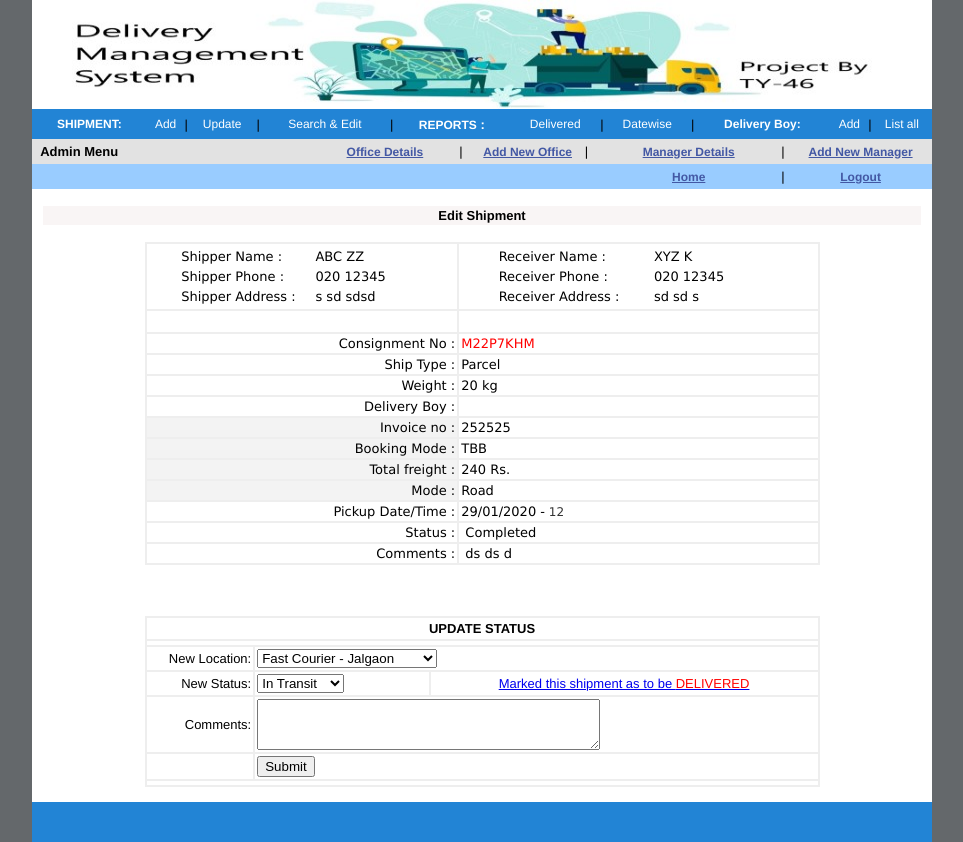
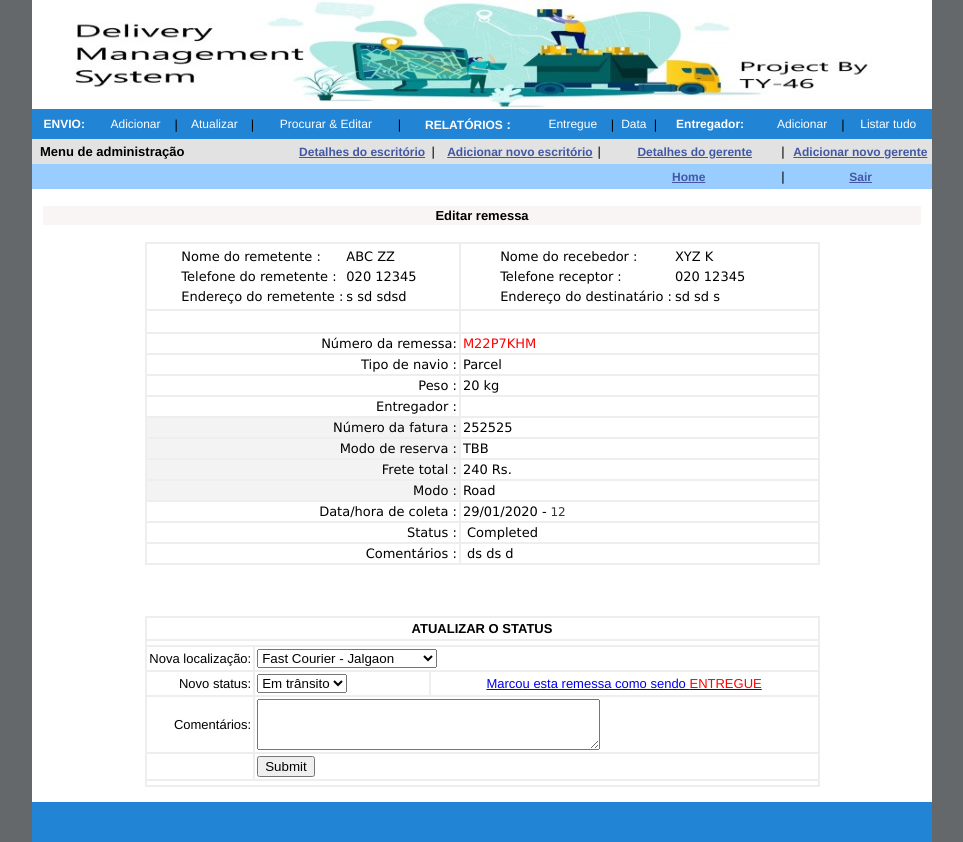
Before and after one commit to marciodutra/Sistema_de_entrega, a PHP site: page /edit-courier.php?cid=1 in a window 1280 px wide. Shown: the whole page, without its empty margins (158-1121 px from the left). Run offline with PHP 8.4, Linux system fonts and the light colour scheme; the visitor is signed in with stand-in values (Sample User, id 1); data comes from the database, SQL or seed files in the repository.

Commit message:
Add files via upload

```diff
--- a/delivered-success.php
+++ b/delivered-success.php
@@ -3,7 +3,7 @@
 
 <head>
     <meta http-equiv="Content-Type" content="text/html; charset=ISO-8859-1">
-    <title>Courier / Cargo Tracking Script in PHP - Ver 0.97</title>
+    <title>Rastreamento de correio / carga</title>
     <link href="css/mystyle.css" rel="stylesheet" type="text/css">
 </head>
 
@@ -50,7 +50,7 @@
                                                     <td class="bottom" valign="middle">&nbsp;</td>
                                                 </tr>
                                                 <tr bgcolor="EFEFEF">
-                                                    <td valign="top">Courier status changed to Delivered. <a href="courier-list.php">Click Here</a> To View The status </td>
+                                                <td valign="top">Status do correio alterado para Entregue. <a href="courier-list.php">Clique aqui</a> para ver o status </td>
                                                 </tr>
                                                 <tr bgcolor="EFEFEF">
                                                     <td class="TrackNormalBlue" bgcolor="#FFFFFF" valign="top">&nbsp;</td>
--- a/delivery-boy-add-success.php
+++ b/delivery-boy-add-success.php
@@ -3,7 +3,7 @@
 
 <head>
     <meta http-equiv="Content-Type" content="text/html; charset=ISO-8859-1">
-    <title>Courier / Cargo Tracking Script in PHP - Ver 0.97</title>
+    <title>Rastreamento de correio / carga</title>
     <link href="css/mystyle.css" rel="stylesheet" type="text/css">
 </head>
 
@@ -50,7 +50,7 @@
                                                     <td class="bottom" valign="middle">&nbsp;</td>
                                                 </tr>
                                                 <tr bgcolor="EFEFEF">
-                                                    <td valign="top">Delivery boy is Added Successfully . <a href="delivery-boy-list.php">Click Here</a> To View all Delivery boys' List </td>
+                                                <td valign="top">O entregador foi adicionado com sucesso. <a href="delivery-boy-list.php">Clique aqui</a> para ver a lista de todos os entregadores </td>
                                                 </tr>
                                                 <tr bgcolor="EFEFEF">
                                                     <td class="TrackNormalBlue" bgcolor="#FFFFFF" valign="top">&nbsp;</td>
--- a/edit-courier.php
+++ b/edit-courier.php
@@ -19,7 +19,7 @@ while ($data = mysqli_fetch_array($result)) {
 
 <head>
     <meta http-equiv="Content-Type" content="text/html; charset=ISO-8859-1">
-    <title>Admin</title>
+    <title>Administrador</title>
     <link href="css/mystyle.css" rel="stylesheet" type="text/css">
     <link href="css/style.css" rel="stylesheet" type="text/css">
     <style type="text/css">
@@ -158,7 +158,7 @@ while ($data = mysqli_fetch_array($result)) {
                         <tbody>
                             <tr>
 
-                                <td class="Partext1" bgcolor="F9F5F5" align="center"><strong>Edit Shipment </strong></td>
+                                <td class="Partext1" bgcolor="F9F5F5" align="center"><strong>Editar remessa </strong></td>
 
                             </tr>
 
@@ -185,7 +185,7 @@ while ($data = mysqli_fetch_array($result)) {
                                                 <tr>
 
                                                     <td width="55%">
-                                                        <div align="left" class="style3">Shipper Name : </div>
+                                                        <div align="left" class="style3">Nome do remetente : </div>
                                                     </td>
 
                                                     <td width="45%">
@@ -200,7 +200,7 @@ while ($data = mysqli_fetch_array($result)) {
                                                 <tr>
 
                                                     <td>
-                                                        <div align="left" class="style3">Shipper Phone : </div>
+                                                        <div align="left" class="style3">Telefone do remetente : </div>
                                                     </td>
 
                                                     <td>
@@ -214,7 +214,7 @@ while ($data = mysqli_fetch_array($result)) {
                                                 <tr>
 
                                                     <td>
-                                                        <div align="left" class="style3">Shipper Address : </div>
+                                                        <div align="left" class="style3">Endereço do remetente : </div>
                                                     </td>
 
                                                     <td>
@@ -238,7 +238,7 @@ while ($data = mysqli_fetch_array($result)) {
                                                 <tr>
 
                                                     <td width="55%" class="style3">
-                                                        <div align="left">Receiver Name : </div>
+                                                        <div align="left">Nome do recebedor : </div>
                                                     </td>
 
                                                     <td width="45%" class="style3">
@@ -250,7 +250,7 @@ while ($data = mysqli_fetch_array($result)) {
                                                 <tr>
 
                                                     <td class="style3">
-                                                        <div align="left">Receiver Phone : </div>
+                                                        <div align="left">Telefone receptor : </div>
                                                     </td>
 
                                                     <td class="style3">
@@ -263,7 +263,7 @@ while ($data = mysqli_fetch_array($result)) {
                                                 <tr>
 
                                                     <td class="style3">
-                                                        <div align="left">Receiver Address : </div>
+                                                        <div align="left">Endereço do destinatário : </div>
                                                     </td>
 
                                                     <td class="style3">
@@ -288,7 +288,7 @@ while ($data = mysqli_fetch_array($result)) {
 
                             <tr>
 
-                                <td class="style3" bgcolor="#FFFFFF" align="right" width="336">Consignment No : </td>
+                                <td class="style3" bgcolor="#FFFFFF" align="right" width="336">Número da remessa: </td>
 
                                 <td class="style3" bgcolor="#FFFFFF" width="394">
                                     <font color="#FF0000"><?php echo $cons_no; ?></font>&nbsp;
@@ -297,54 +297,54 @@ while ($data = mysqli_fetch_array($result)) {
 
                             <tr>
 
-                                <td class="style3" bgcolor="#FFFFFF" align="right">Ship Type :</td>
+                                <td class="style3" bgcolor="#FFFFFF" align="right">Tipo de navio :</td>
 
                                 <td class="style3" bgcolor="#FFFFFF"><?php echo $type; ?>&nbsp;</td>
                             </tr>
 
                             <tr>
 
-                                <td class="style3" bgcolor="#FFFFFF" align="right">Weight :</td>
+                                <td class="style3" bgcolor="#FFFFFF" align="right">Peso :</td>
 
                                 <td class="style3" bgcolor="#FFFFFF"><?php echo $weight; ?>&nbsp;kg</td>
                             </tr>
 														<tr>
 
-																<td class="style3" bgcolor="#FFFFFF" align="right">Delivery Boy :</td>
+																<td class="style3" bgcolor="#FFFFFF" align="right">Entregador :</td>
 
 																<td class="style3" bgcolor="#FFFFFF"><?php echo $delivery_boy_name; ?>&nbsp;</td>
 														</tr>
                             <tr>
 
-                                <td class="style3" bgcolor="#F3F3F3" align="right">Invoice no :</td>
+                                <td class="style3" bgcolor="#F3F3F3" align="right">Número da fatura :</td>
 
                                 <td class="style3" bgcolor="#FFFFFF"><?php echo $invice_no; ?>&nbsp;</td>
                             </tr>
 
                             <tr>
 
-                                <td class="style3" bgcolor="#F3F3F3" align="right">Booking Mode :</td>
+                                <td class="style3" bgcolor="#F3F3F3" align="right">Modo de reserva :</td>
 
                                 <td class="style3" bgcolor="#FFFFFF"><?php echo $book_mode; ?>&nbsp;</td>
                             </tr>
 
                             <tr>
 
-                                <td class="style3" bgcolor="#F3F3F3" align="right">Total freight : </td>
+                                <td class="style3" bgcolor="#F3F3F3" align="right">Frete total : </td>
 
                                 <td class="style3" bgcolor="#FFFFFF"><?php echo $freight; ?>&nbsp;Rs.</td>
                             </tr>
 
                             <tr>
 
-                                <td class="style3" bgcolor="#F3F3F3" align="right">Mode : </td>
+                                <td class="style3" bgcolor="#F3F3F3" align="right">Modo : </td>
 
                                 <td class="style3" bgcolor="#FFFFFF"><?php echo $mode; ?></td>
                             </tr>
 
                             <tr>
 
-                                <td class="style3" bgcolor="#FFFFFF" align="right">Pickup Date/Time :</td>
+                                <td class="style3" bgcolor="#FFFFFF" align="right">Data/hora de coleta :</td>
 
                                 <td class="style3" bgcolor="#FFFFFF">
 
@@ -364,7 +364,7 @@ while ($data = mysqli_fetch_array($result)) {
 
                             <tr>
 
-                                <td class="style3" bgcolor="#FFFFFF" align="right" valign="top">Comments :</td>
+                                <td class="style3" bgcolor="#FFFFFF" align="right" valign="top">Comentários :</td>
 
                                 <td class="style3" bgcolor="#FFFFFF">&nbsp;<?php echo $comments; ?></td>
                             </tr>
@@ -386,7 +386,7 @@ while ($data = mysqli_fetch_array($result)) {
                                 <tr>
 
                                     <td colspan="3" bgcolor="#FFFFFF" align="right">
-                                        <div class="Partext1" align="center"><strong>UPDATE STATUS </strong>
+                                        <div class="Partext1" align="center"><strong>ATUALIZAR O STATUS </strong>
 
                                         </div>
                                     </td>
@@ -400,7 +400,7 @@ while ($data = mysqli_fetch_array($result)) {
 
                                 <tr>
 
-                                    <td class="Partext1" bgcolor="#FFFFFF" align="right" width="16%">New Location:</td>
+                                    <td class="Partext1" bgcolor="#FFFFFF" align="right" width="16%">Nova localização:</td>
 
                                     <td colspan="2" class="Partext1" bgcolor="#FFFFFF">
 
@@ -417,7 +417,7 @@ while ($data = mysqli_fetch_array($result)) {
 
                                 <tr>
 
-                                    <td class="Partext1" bgcolor="#FFFFFF" align="right">New Status: </td>
+                                    <td class="Partext1" bgcolor="#FFFFFF" align="right">Novo status: </td>
 
                                     <td class="Partext1" bgcolor="#FFFFFF" width="26%">
 
@@ -430,13 +430,13 @@ while ($data = mysqli_fetch_array($result)) {
 
                                         <select name="status">
 
-                                            <option value="In Transit">In Transit</option>
+                                            <option value="In Transit">Em trânsito</option>
 
-                                            <option value="Landed">Landed</option>
+                                            <option value="Landed">Parada</option>
 
-                                            <option value="Delayed">Delayed</option>
+                                            <option value="Delayed">Atrasada</option>
 
-                                            <option value="Completed">Completed</option>
+                                            <option value="Completed">Concluída</option>
                                             <option value="Onhold">Onhold</option>
                                         </select>
 
@@ -445,14 +445,14 @@ while ($data = mysqli_fetch_array($result)) {
 
                                     <td class="Partext1" bgcolor="#FFFFFF" width="58%">
                                         <div align="center">
-                                            <a href="process.php?action=delivered&cid=<?php echo $cid; ?>">Marked this shipment as to be <span class="style1">DELIVERED </span></a><span class="style1"></span>
+                                        <a href="process.php?action=delivered&cid=<?php echo $cid; ?>">Marcou esta remessa como sendo <span class="style1">ENTREGUE </span></a><span class ="estilo1"></span>
                                         </div>
                                     </td>
                                 </tr>
 
                                 <tr>
 
-                                    <td bgcolor="#FFFFFF" align="right"><span class="Partext1">Comments:</span></td>
+                                    <td bgcolor="#FFFFFF" align="right"><span class="Partext1">Comentários:</span></td>
 
                                     <td colspan="2" class="Partext1" bgcolor="#FFFFFF">
                                         <textarea name="comments" cols="40" rows="3" id="comments"></textarea>
--- a/header.php
+++ b/header.php
@@ -30,37 +30,37 @@
 
                             </style>
                             <td height="30">
-                                <div align="center"><span class="headtext13 style2"><strong>SHIPMENT:</strong></span></div>
+                                <div align="center"><span class="headtext13 style2"><strong>ENVIO:</strong></span></div>
                             </td>
                             <td height="30">
-                                <div class="lowerstyle" align="center"> <a href="add-courier.php">Add</a></div>
+                                <div class="lowerstyle" align="center"> <a href="add-courier.php">Adicionar</a></div>
                             </td>
                             <td width="3">
                                 <div align="center">|</div>
                             </td>
                             <td height="30">
-                                <div class="lowerstyle" align="center"><a href="courier-list.php">Update </a></div>
+                                <div class="lowerstyle" align="center"><a href="courier-list.php">Atualizar </a></div>
                             </td>
                             <td width="3">
                                 <div align="center">|</div>
                             </td>
                             <td>
                                 <div class="lowerstyle" align="center">
-                                    <div align="center"><a href="search-edit.php">Search &amp; Edit </a></div>
+                                    <div align="center"><a href="search-edit.php">Procurar &amp; Editar </a></div>
                                 </div>
                             </td>
                             <td width="3">
                                 <div align="center">|</div>
                             </td>
                             <td height="30">
-                                <div align="center"><span class="headtext13 style2"><strong>REPORTS</strong></span><span class="heading"><strong> : </strong></span></div>
+                                <div align="center"><span class="headtext13 style2"><strong>RELATÓRIOS</strong></span><span class="heading"><strong> : </strong></span></div>
                             </td>
                             <td height="30">
-                                <div class="lowerstyle" align="center"><a href="delivered-list.php">Delivered </a> </div>
+                                <div class="lowerstyle" align="center"><a href="delivered-list.php">Entregue </a> </div>
                             </td>
                             <td width="3">|</td>
                             <td>
-                                <div class="lowerstyle" align="center"><a href="datewise-list.php">Datewise </a> </div>
+                                <div class="lowerstyle" align="center"><a href="datewise-list.php">Data </a> </div>
                             </td>
 
                             <td width="3">
@@ -70,16 +70,16 @@
 
 
                             <td height="30">
-                                <div align="center"><span class="headtext13 style2"><strong>Delivery Boy:</strong></span></div>
+                                <div align="center"><span class="headtext13 style2"><strong>Entregador:</strong></span></div>
                             </td>
                             <td height="30">
-                                <div class="lowerstyle" align="center"> <a href="add-new-delivery-boy.php">Add</a></div>
+                                <div class="lowerstyle" align="center"> <a href="add-new-delivery-boy.php">Adicionar</a></div>
                             </td>
                             <td width="3">
                                 <div align="center">|</div>
                             </td>
                             <td height="30">
-                                <div class="lowerstyle" align="center"><a href="delivery-boy-list.php">List all</a></div>
+                                <div class="lowerstyle" align="center"><a href="delivery-boy-list.php">Listar tudo</a></div>
                             </td>
 
 
@@ -96,22 +96,22 @@ if (isset($_SESSION['user_type'])) { // && $_SESSION['user_type'] == 'admin-role
                     <tbody>
                         <tr style="height:25px;">
                             <td bgcolor="#E2E2E2" width="4">&nbsp;</td>
-                            <td bgcolor="#E2E2E2" width="240">&nbsp;<b>Admin Menu</b></td>
+                            <td bgcolor="#E2E2E2" width="240">&nbsp;<b>Menu de administração</b></td>
                             <td bgcolor="#E2E2E2" width="130">
-                                <div align="center"><a href="offices-list.php" class="headtext13">Office Details</a></div>
+                                <div align="center"><a href="offices-list.php" class="headtext13">Detalhes do escritório</a></div>
                             </td>
                             <td bgcolor="#E2E2E2" width="10">|</td>
 
                             <td bgcolor="#E2E2E2" width="100">
-                                <div align="center"><a href="add-office.php" class="headtext13">Add New Office</a></div>
+                                <div align="center"><a href="add-office.php" class="headtext13">Adicionar novo escritório</a></div>
                             </td>
                             <td bgcolor="#E2E2E2" width="10">|</td>
                             <td bgcolor="#E2E2E2" width="162">
-                                <div align="center"><a href="manager-list.php" class="headtext13">Manager Details</a> </div>
+                                <div align="center"><a href="manager-list.php" class="headtext13">Detalhes do gerente</a> </div>
                             </td>
                             <td bgcolor="#E2E2E2" width="7">|</td>
                             <td bgcolor="#E2E2E2" width="125">
-                                <div align="center"><a href="add-new-officer.php" class="headtext13">Add New Manager</a></div>
+                                <div align="center"><a href="add-new-officer.php" class="headtext13">Adicionar novo gerente</a></div>
                             </td>
                         </tr>
                     </tbody>
@@ -133,7 +133,7 @@ if (isset($_SESSION['user_type'])) { // && $_SESSION['user_type'] == 'admin-role
                             </td>
                             <td bgcolor="#99CCFF" width="7">|</td>
                             <td bgcolor="#99CCFF" width="125">
-                                <div align="center"><a href="process.php?action=logOut" class="headtext13">Logout</a></div>
+                                <div align="center"><a href="process.php?action=logOut" class="headtext13">Sair</a></div>
                             </td>
                         </tr>
                     </tbody>
--- a/manager-add-success.php
+++ b/manager-add-success.php
@@ -3,7 +3,7 @@
 
 <head>
     <meta http-equiv="Content-Type" content="text/html; charset=ISO-8859-1">
-    <title>Courier / Cargo Tracking Script in PHP - Ver 0.97</title>
+    <title>Rastreamento de correio / carga</title>
     <link href="css/mystyle.css" rel="stylesheet" type="text/css">
 </head>
 
@@ -50,7 +50,7 @@
                                                     <td class="bottom" valign="middle">&nbsp;</td>
                                                 </tr>
                                                 <tr bgcolor="EFEFEF">
-                                                    <td valign="top">Office Manager is Added Successfully . <a href="manager-list.php">Click Here</a> To View all Office List </td>
+                                                <td valign="top">O Office Manager foi adicionado com sucesso. <a href="manager-list.php">Clique aqui</a> para ver toda a lista de escritórios </td>
                                                 </tr>
                                                 <tr bgcolor="EFEFEF">
                                                     <td class="TrackNormalBlue" bgcolor="#FFFFFF" valign="top">&nbsp;</td>
--- a/office-add-success.php
+++ b/office-add-success.php
@@ -3,7 +3,7 @@
 
 <head>
     <meta http-equiv="Content-Type" content="text/html; charset=ISO-8859-1">
-    <title>Courier / Cargo Tracking Script in PHP - Ver 0.97</title>
+    <title>Rastreamento de correio / carga</title>
     <link href="css/mystyle.css" rel="stylesheet" type="text/css">
 </head>
 
@@ -50,7 +50,7 @@
                                                     <td class="bottom" valign="middle">&nbsp;</td>
                                                 </tr>
                                                 <tr bgcolor="EFEFEF">
-                                                    <td valign="top">New Office is Added Successfully . <a href="offices-list.php">Click Here</a> To View all Office List </td>
+                                                <td valign="top">Novo escritório adicionado com sucesso. <a href="offices-list.php">Clique aqui</a> para ver toda a lista de escritórios </td>
                                                 </tr>
                                                 <tr bgcolor="EFEFEF">
                                                     <td class="TrackNormalBlue" bgcolor="#FFFFFF" valign="top">&nbsp;</td>
--- a/track-status.php
+++ b/track-status.php
@@ -97,9 +97,10 @@ function MM_validateForm() { //v4.0
                                                         <div align="center">
                                                             <form action="track-result.php" method="post" name="form" id="form">
                                                                 <input name="Consignment" class="gentxt" id="Consignment" maxlength="50" type="text">
-                                                                <input name="Submit" type="submit" class="gentxt" onClick="MM_validateForm('Consignment','','R');return document.MM_returnValue" value="Track now">
+                                                                <input name="Submit" type="submit" class="gentxt" onClick="MM_validateForm('Consignment','','R');return document.MM_returnValue" value="Acompanhe agora">
                                                             </form>
                                                             <span class="gentxt">Ex: IXM53533553 </span>
+                                                            <a href="http://http://gerenciamntoentrega.rf.gd/">Voltar</a>
                                                         </div>
                                                     </td>
                                                 </tr>
```
Also changed, not shown: Project-Report.md (+44 -46 lines), courier-status.php (+17 -17 lines), datewise-list.php (+7 -7 lines), delivered-list.php (+7 -7 lines), delivery-boy-list.php (+5 -5 lines), index.php (+16 -16 lines), login.php (+8 -5 lines), manager-list.php (+6 -6 lines), offices-list.php (+8 -8 lines), report.php (+4 -4 lines), search-courier.php (+19 -19 lines).
